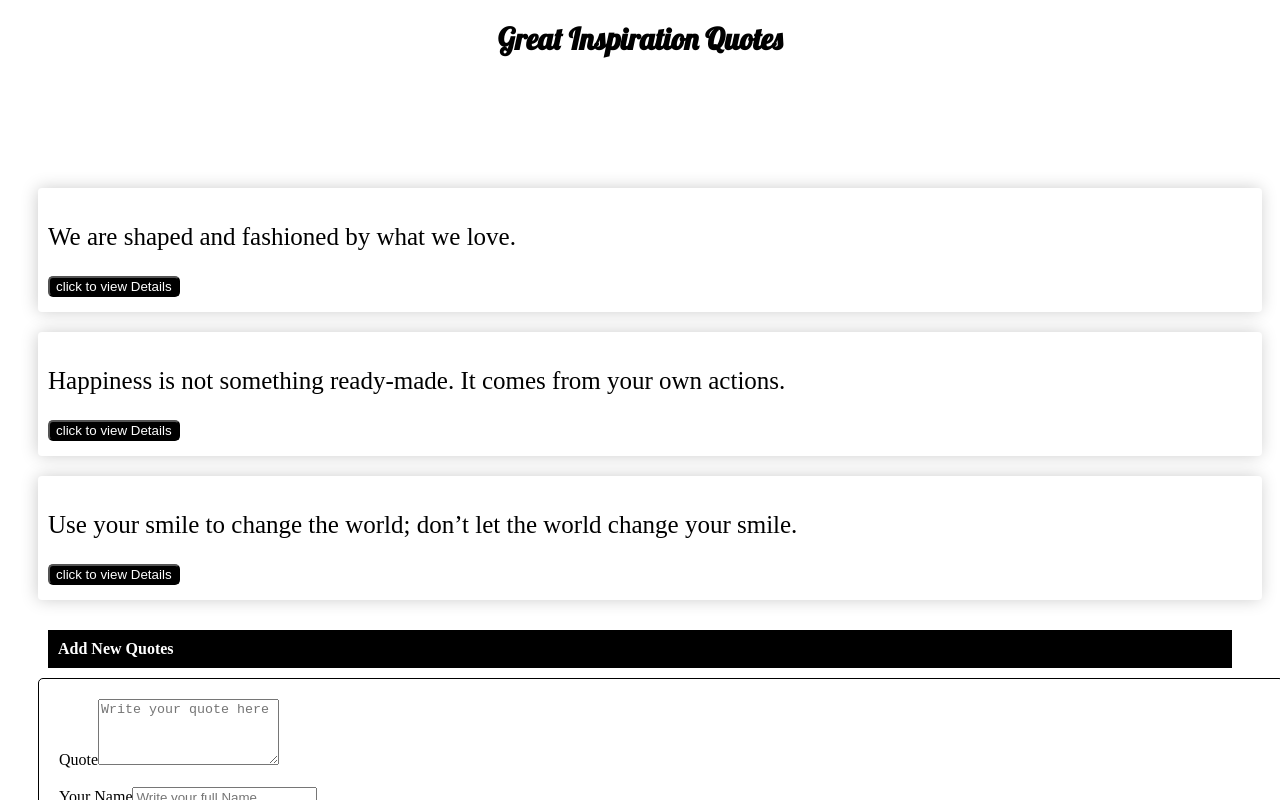
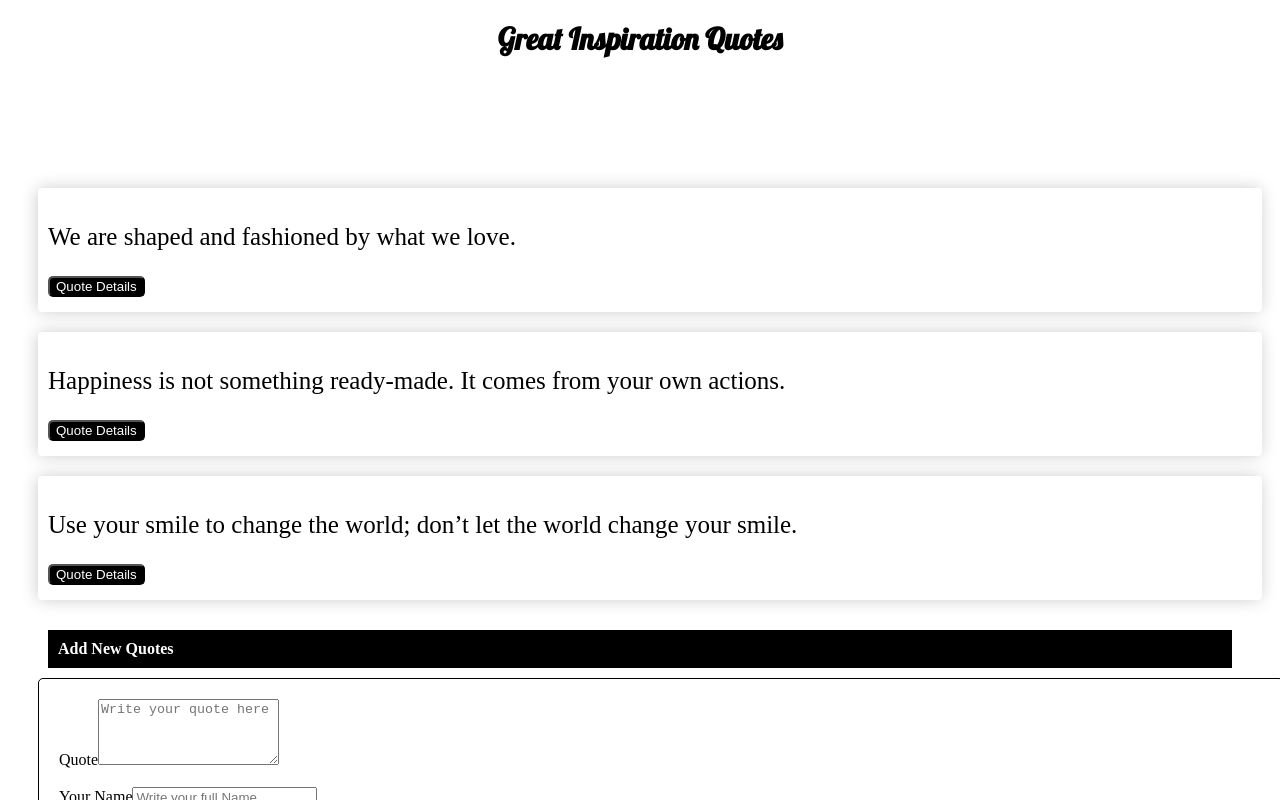
Before and after one commit to habibahassan/Quotes, an Angular app: page / in a window 1280 px wide. Shown: the top 800 px of the page. Built offline with nearby package versions, Linux system fonts and the light colour scheme.

Commit message:
added button on quote.component.html

```diff
--- a/src/app/quote/quote.component.html
+++ b/src/app/quote/quote.component.html
@@ -6,7 +6,7 @@
     <div class="col-md-8">
       <div class="quote" *ngFor='let quote of quotes;let i = index'>
         <p> {{quote.name}}</p>
-        <button (click)='toogleDetails(i)'>click to view Details</button>
+        <button (click)='toogleDetails(i)'> Quote Details</button>
 
         <app-quote-detail *ngIf="quote.showInformation" [quote]='quote' (deleteit)='deleteQuote($event,i)'>
         </app-quote-detail>
```
